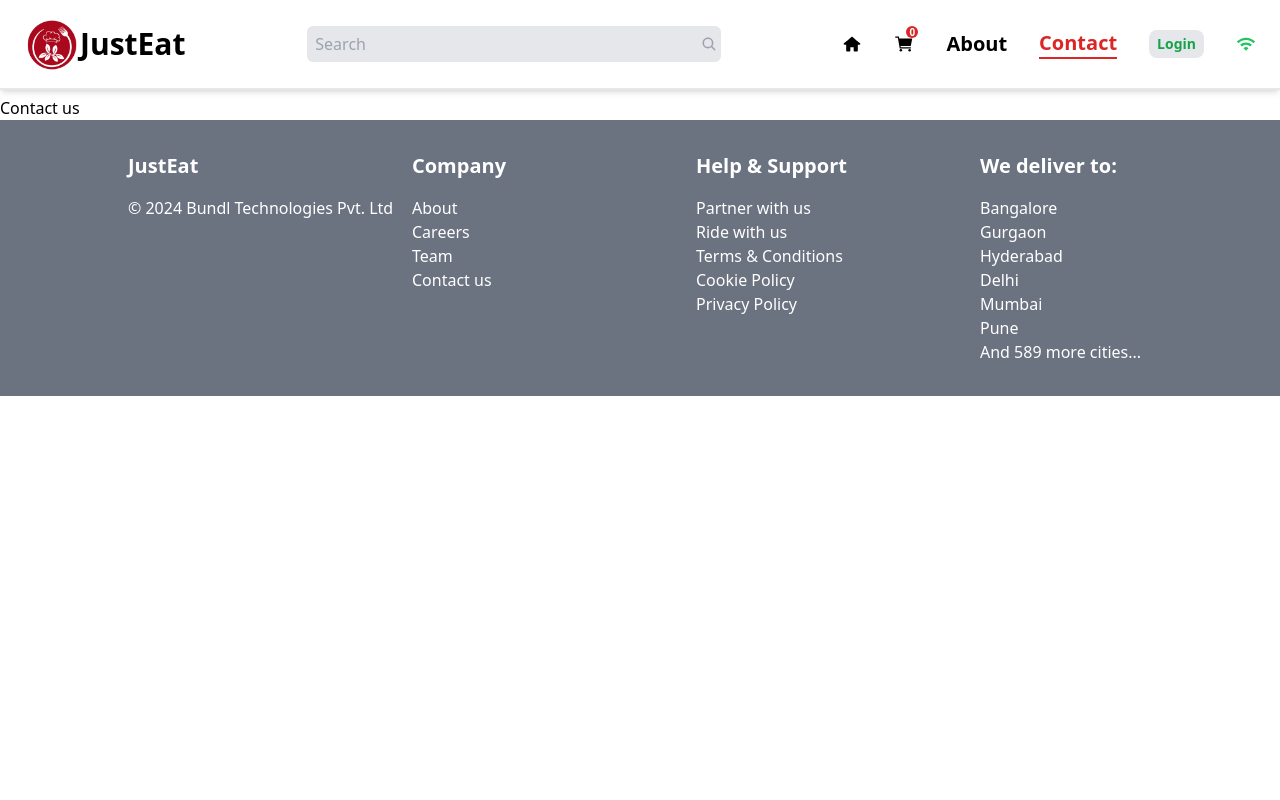
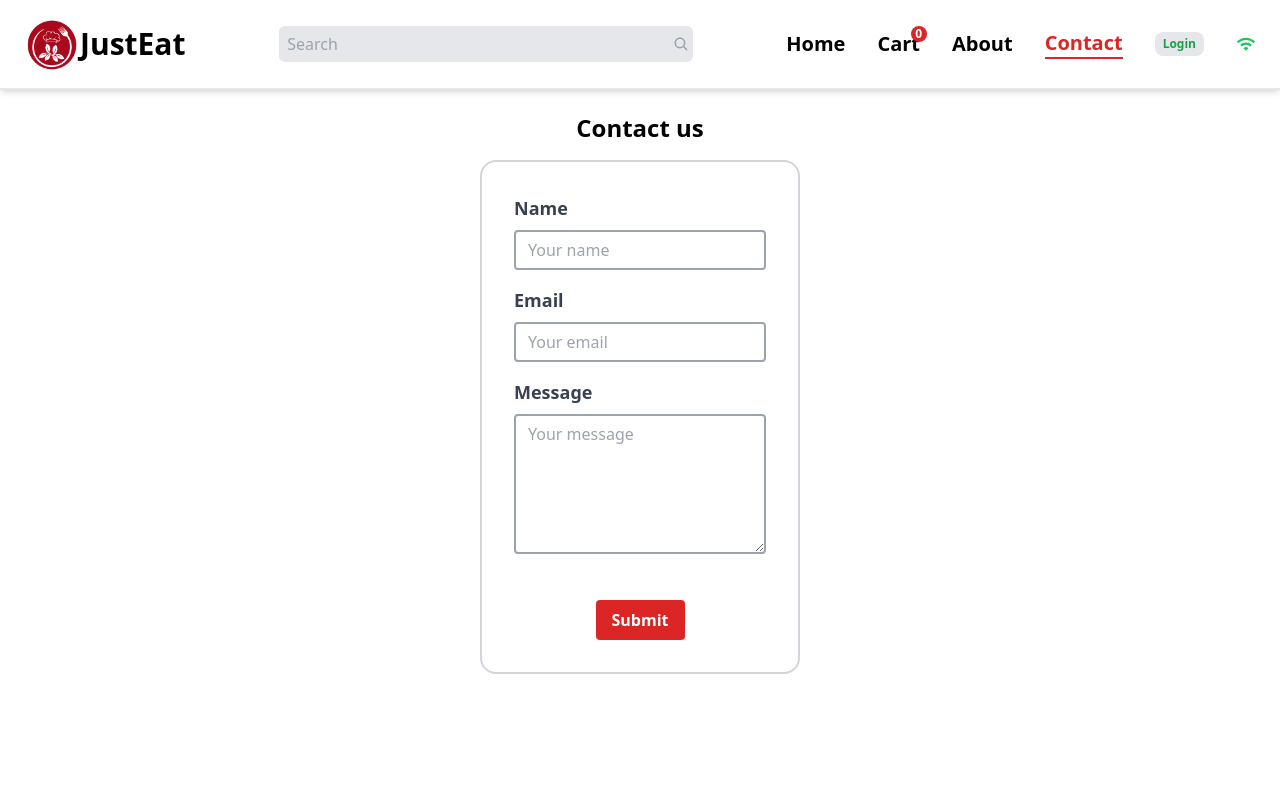
Before and after one commit to HaaniAshraf/JustEat, a React (Vite) app: page /contact in a window 1280 px wide. Shown: the top 800 px of the page. Built offline with nearby package versions, Linux system fonts and the light colour scheme.

Commit message:
navbar completed

```diff
--- a/src/components/DishAccordion.jsx
+++ b/src/components/DishAccordion.jsx
@@ -16,7 +16,8 @@
   // Initializing dispatch function to dispatch actions
   const dispatch = useDispatch();
   // Function to handle adding an item to the cart
-  const handleAddItem = (dish) => {
+  const handleAddItem = (dish,event) => {
+    event.stopPropagation()
     dispatch(addItem(dish));
   };
 
@@ -55,7 +56,7 @@
                   <img src={dish.image} alt={dish.name} />
                   <div className="relative">
                     <button
-                      onClick={() => handleAddItem(dish)}
+                      onClick={(event) => handleAddItem(dish,event)}
                       className="bg-black hover:bg-gray-700 absolute right-10 top-5 text-white px-2 m-auto rounded-md"
                     >
                       Add
--- a/src/components/Header.jsx
+++ b/src/components/Header.jsx
@@ -5,16 +5,23 @@
 import { Link, useLocation } from "react-router-dom";
 import { useSelector } from "react-redux";
 import useOnlineStatus from "../utils/useOnlineStatus";
-import { MdOutlineWifi } from "react-icons/md";
-import { MdOutlineWifiOff } from "react-icons/md";
-import { TiHome } from "react-icons/ti";
-import { IoCartSharp } from "react-icons/io5";
+import { MdOutlineWifi, MdOutlineWifiOff, MdOutlineHome } from "react-icons/md";
+import { AiOutlineShoppingCart } from "react-icons/ai";
+import { BsInfoCircle } from "react-icons/bs";
+import { RiContactsBook2Line } from "react-icons/ri";
+import { FaBars, FaTimes } from "react-icons/fa";
 
 const Header = ({ datas, setRestaurants }) => {
   // Initializing state for button name with 'Login' as default value
   const [btnName, setBtnName] = useState("Login");
   // Initializing state for search text with empty string as default value
   const [searchText, setSearchText] = useState("");
+  // State to manage whether the mobile navigation menu is open or closed
+  const [nav, setNav] = useState(false);
+  const closeNav = () => {
+    setNav(false);
+  };
+
   // Getting the current location using useLocation hook from react-router-dom
   const location = useLocation();
 
@@ -58,12 +65,15 @@
         />
       </div>
       <div>
-        <ul className="sm:flex sm:text-sm hidden items-center justify-center sm:gap-4 sm:pr-1 md:gap-8 font-semibold">
+        <ul className="sm:flex sm:text-xl hidden items-center justify-center sm:gap-6 sm:pr-1 md:gap-8 font-semibold">
           <Link to={"/"}>
             <li
               className={location.pathname === "/" ? "active-link" : "nav-item"}
             >
-              <TiHome />
+              <div>
+                <MdOutlineHome className="sm:block md:hidden" />
+              </div>
+              <span className="sm:hidden md:block">Home</span>
             </li>
           </Link>
           <Link to={"/cart"}>
@@ -74,11 +84,14 @@
               }
             >
               <div className="flex items-center gap-2 relative">
-                <IoCartSharp />
-                <span className="absolute -top-2 left-3 bg-red-600 h-3 w-3 rounded-full flex items-center justify-center text-white text-xxs">
+                <div className="sm:block md:hidden">
+                  <AiOutlineShoppingCart />
+                </div>
+                <span className="absolute -top-2 md:-top-2 left-3 bg-red-600 h-3 w-3 md:h-4 md:w-4 md:text-xs rounded-full flex items-center justify-center text-white text-xxs">
                   {cartItems.length}
                 </span>
               </div>
+              <span className="sm:hidden md:block">Cart</span>
             </li>
           </Link>
           <Link to={"/about"}>
@@ -88,7 +101,10 @@
                 location.pathname === "/about" ? "active-link" : "nav-item"
               }
             >
-              About
+              <div>
+                <BsInfoCircle className="sm:block md:hidden" />
+              </div>
+              <span className="sm:hidden md:block">About</span>
             </li>
           </Link>
           <Link to={"/contact"}>
@@ -97,11 +113,14 @@
                 location.pathname === "/contact" ? "active-link" : "nav-item"
               }
             >
-              Contact
+              <div className="sm:block md:hidden">
+                <RiContactsBook2Line />
+              </div>
+              <span className="sm:hidden md:block">Contact</span>
             </li>
           </Link>
           <button
-            className={`bg-gray-200 px-2 py-1 rounded-lg
+            className={`bg-gray-200 px-2 py-1 rounded-lg sm:text-xs
                           ${
                             btnName === "Login"
                               ? "text-green-600 hover:border-green-600"
@@ -122,6 +141,44 @@
             )}
           </li>
         </ul>
+        <div className="sm:hidden">
+          <button
+            onClick={() => setNav(!nav)}
+            className="text-3xl pr-2 pt-2 text-gray-500"
+          >
+            {nav ? <FaTimes /> : <FaBars />}
+          </button>
+          {nav && (
+            <ul className="flex flex-col items-center justify-center bg-white absolute top-16 left-0 w-full py-4 border-b border-gray-200">
+              <li className="my-2">
+                <Link to={"/"} onClick={closeNav} className="text-gray-800 hover:text-red-600 font-semibold text-xl">
+                  Home
+                </Link>
+              </li>
+              <li className="my-2">
+                <Link to={"/cart"} onClick={closeNav} className="text-gray-800 hover:text-red-600 font-semibold text-xl">
+                  Cart
+                </Link>
+              </li>
+              <li className="my-2">
+                <Link
+                  to={"/about"} onClick={closeNav}
+                  className="text-gray-800 hover:text-red-600 font-semibold text-xl"
+                >
+                  About
+                </Link>
+              </li>
+              <li className="my-2">
+                <Link
+                  to={"/contact"} onClick={closeNav}
+                  className="text-gray-800 hover:text-red-600 font-semibold text-xl"
+                >
+                  Contact
+                </Link>
+              </li>
+            </ul>
+          )}
+        </div>
       </div>
     </div>
   );
--- a/src/index.css
+++ b/src/index.css
@@ -5,7 +5,7 @@
 
 @layer components {
   .nav-item {
-    @apply cursor-pointer hover:text-red-600 duration-100 md:text-xl;
+    @apply cursor-pointer hover:text-red-600 duration-100 md:text-xl flex flex-col items-center justify-center md:leading-5;
   }
 
   .filter-button{
--- a/src/pages/Cart.jsx
+++ b/src/pages/Cart.jsx
@@ -26,7 +26,7 @@
           <p>Your cart is empty</p>
           <p>Please add items...</p>
           <Link to="/">
-            <button className="mt-4 border-gray-200 bg-red-500 hover:border-red-600 border-2 text-black hover:bg-white font-bold py-2 px-4 rounded">
+            <button className="mt-4 border-red-600 hover:bg-red-500 hover:border-red-600 hover:text-white border-2 text-black font-bold py-2 px-4 rounded">
               Back to Home
             </button>
           </Link>
--- a/src/pages/Contact.jsx
+++ b/src/pages/Contact.jsx
@@ -1,9 +1,85 @@
-import React from "react";
+import React, { useState } from "react";
 
 const Contact = () => {
+  const [formData, setFormData] = useState({
+    name: "",
+    email: "",
+    message: ""
+  });
+
+  const handleChange = (e) => {
+    const { name, value } = e.target;
+    setFormData({
+      ...formData,
+      [name]: value
+    });
+  };
+
+  const handleSubmit = (e) => {
+    e.preventDefault();
+    // Reset form after submission
+    setFormData({
+      name: "",
+      email: "",
+      message: ""
+    });
+  };
+
   return (
-    <div>
-      <h1 className="pt-24">Contact us</h1>
+    <div className="pt-28 pb-40 px-10 sm:px-28 md:px-64">
+      <h1 className="text-center font-bold text-xl sm:text-2xl">Contact us</h1>
+      <form onSubmit={handleSubmit} className="mt-4 md:mx-56 border-2 border-gray-300 p-8 rounded-2xl">
+        <div className="mb-4">
+          <label className="block text-gray-700 text-sm sm:text-lg font-bold mb-2" htmlFor="name">
+            Name
+          </label>
+          <input
+            className="appearance-none border-2 border-gray-400 rounded w-full py-2 px-3 text-gray-700 leading-tight focus:outline-none focus:shadow-outline"
+            id="name"
+            type="text"
+            name="name"
+            value={formData.name}
+            onChange={handleChange}
+            placeholder="Your name"
+          />
+        </div>
+        <div className="mb-4">
+          <label className="block text-gray-700 text-sm sm:text-lg font-bold mb-2" htmlFor="email">
+            Email
+          </label>
+          <input
+            className="appearance-none border-2 border-gray-400 rounded w-full py-2 px-3 text-gray-700 leading-tight focus:outline-none focus:shadow-outline"
+            id="email"
+            type="email"
+            name="email"
+            value={formData.email}
+            onChange={handleChange}
+            placeholder="Your email"
+          />
+        </div>
+        <div className="mb-6">
+          <label className="block text-gray-700 text-sm sm:text-lg font-bold mb-2" htmlFor="message">
+            Message
+          </label>
+          <textarea
+            className="appearance-none border-2 border-gray-400 rounded w-full py-2 px-3 text-gray-700 leading-tight focus:outline-none focus:shadow-outline"
+            id="message"
+            name="message"
+            value={formData.message}
+            onChange={handleChange}
+            placeholder="Your message"
+            rows="6"
+          />
+        </div>
+        <div className="flex items-center justify-center">
+          <button
+            className="bg-red-600 mt-4 hover:bg-red-500 text-white font-bold py-2 px-4 rounded focus:outline-none focus:shadow-outline"
+            type="submit"
+          >
+            Submit
+          </button>
+        </div>
+      </form>
     </div>
   );
 };
```
Also changed, not shown: 1 other file (tests, documents, lock files or other folders).
